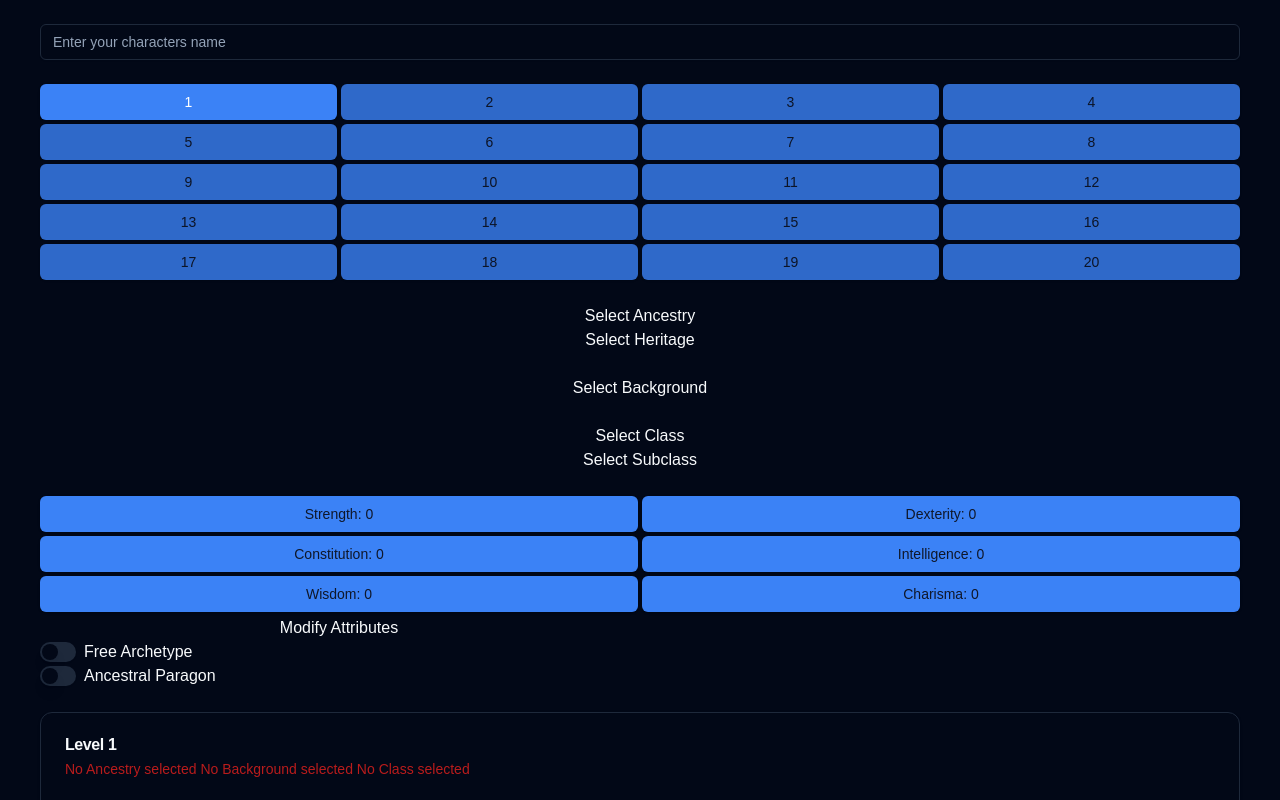
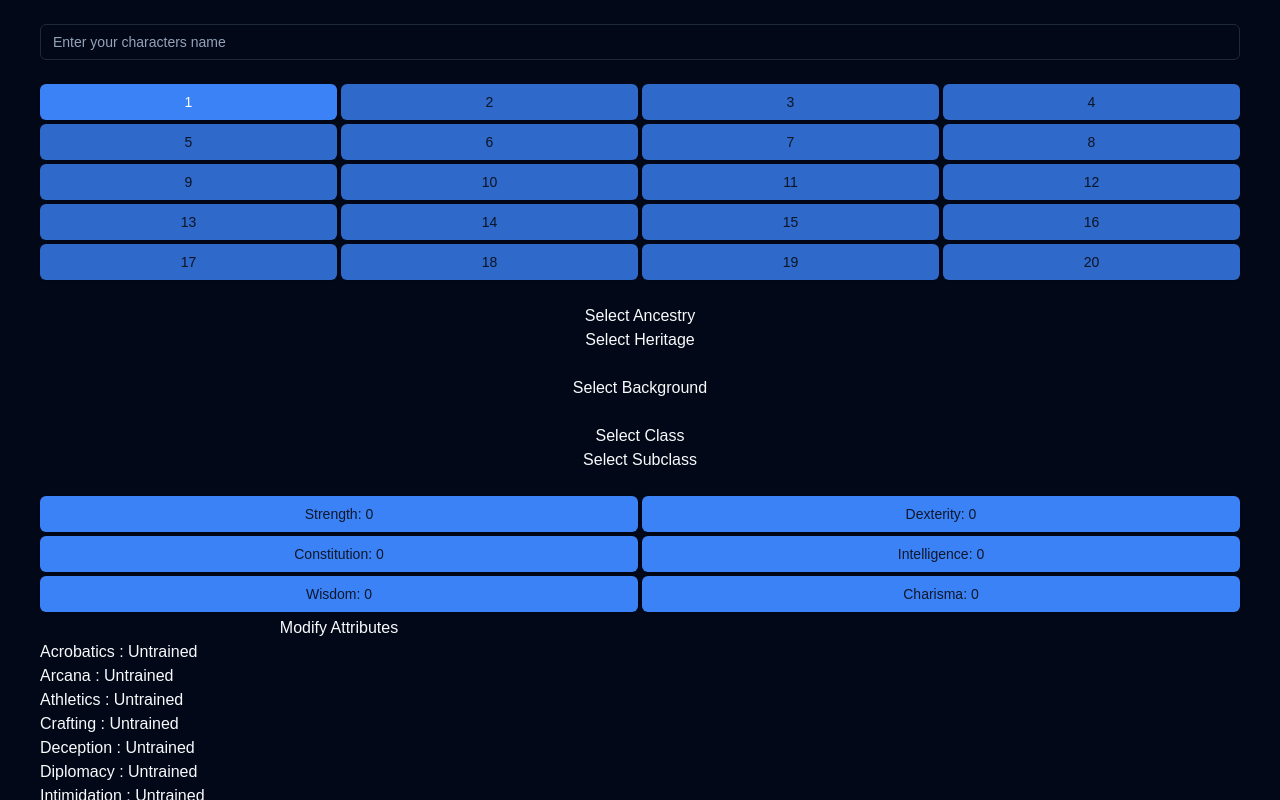
Before and after one commit to Jason-1/pathfinder-character-builder, a Next.js app: page / in a window 1280 px wide. Shown: the top 800 px of the page. Built offline with nearby package versions, Linux system fonts and the light colour scheme.

Commit message:
Display training level for each skill at current level

```diff
--- a/app/page.tsx
+++ b/app/page.tsx
@@ -8,6 +8,7 @@ import LevelFeatures from "@/components/LevelFeatures";
 import LevelSelector from "@/components/LevelSelector";
 import Name from "@/components/Name";
 import VariantRules from "@/components/VariantRules";
+import SkillShowcase from "@/components/SkillShowcase";
 import { Feats, InitialAttributeBoosts, skillProficiencies } from "@/data";
 import {
   AttributeBoostsType,
@@ -43,6 +44,7 @@ export default function Home() {
   // [X] 2. Selectable feats
   // 2.1 - Implement Archetype feats
   // 3. Skills.
+  // 3.1 Display all skills and their training level
   // 4. Save Character
   // 5. Load Character
   // 6. Equipment
@@ -80,6 +82,10 @@ export default function Home() {
           attributeBoostCategories={attributeBoostCategories}
           setAttributeBoostCategories={setAttributeBoostCategories}
         />
+        <SkillShowcase
+          selectedLevel={selectedLevel}
+          selectedSkills={selectedSkills}
+        />
         <VariantRules
           freeArchetype={freeArchetype}
           setFreeArchetype={setFreeArchetype}
--- a/components/SkillIncreases.tsx
+++ b/components/SkillIncreases.tsx
@@ -77,6 +77,7 @@ const SkillIncreases: React.FC<SkillIncreaseProps> = ({
 
   // Adds the levels the skill was boosted at in order to the array. If the level is already in the array, it is removed.
   // Increment boostCounter if the skill is being boosted, decrement if it is being unboosted
+  // Currently it is able to exceed 4 boosts if earlier boosts are removed
   const handleRadioChange = (
     skill: skillTypes | "",
     levelsBoosted: number[]
@@ -104,6 +105,8 @@ const SkillIncreases: React.FC<SkillIncreaseProps> = ({
       )
     );
   };
+
+  // Potentilly disallow removing a boost if one has been applied at a higher level
 
   const handleDisabled = (
     currentButtonProficiency: TrainingType,
--- /dev/null
+++ b/components/SkillShowcase.tsx
@@ -0,0 +1,44 @@
+import { skillProficienciesType } from "@/types";
+import React from "react";
+
+interface SkillShowcaseProps {
+  selectedLevel: number;
+  selectedSkills: skillProficienciesType[];
+}
+
+const SkillShowcase: React.FC<SkillShowcaseProps> = ({
+  selectedLevel,
+  selectedSkills,
+}) => {
+  function findTrainingLevel(numericalTraining: number) {
+    switch (numericalTraining) {
+      case 0:
+        return "Untrained";
+      case 1:
+        return "Trained";
+      case 2:
+        return "Expert";
+      case 3:
+        return "Master";
+      case 4:
+        return "Legendary";
+      default:
+        return "Untrained";
+    }
+  }
+
+  return (
+    <div>
+      {selectedSkills.map((skill) => (
+        <div key={skill.skill}>
+          {skill.skill} {": "}{" "}
+          {findTrainingLevel(
+            skill.LevelsBoosted.filter((level) => level <= selectedLevel).length
+          )}
+        </div>
+      ))}
+    </div>
+  );
+};
+
+export default SkillShowcase;
```
